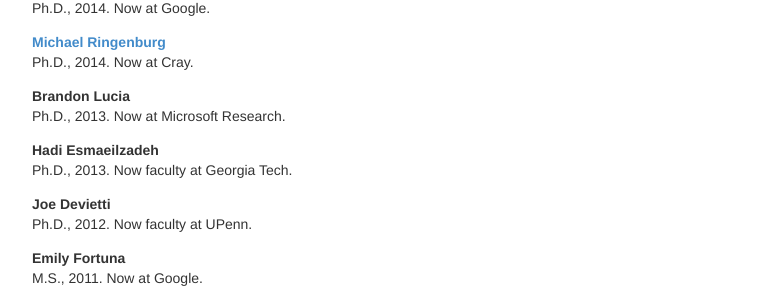
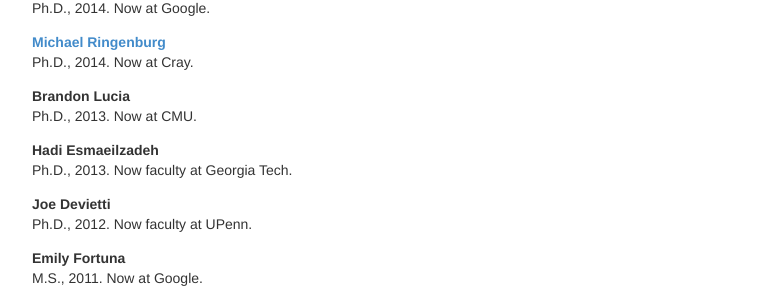
Before and after one commit to uwsampa/sampa-public, a Jekyll site: the page built from people.html, in a window 1280 px wide and 900 px high, scrolled down 2034 px. Shown: the part 247-547 px from the top of the window, without its empty margins (258-1021 px from the left). Built offline with Jekyll 4.4.1, drawn with Linux system fonts in a browser that asks for light colours; Markdown is read by kramdown in place of the engine named in the settings.

Commit message:
Brandon's affiliation

```diff
--- a/_data/people.yml
+++ b/_data/people.yml
@@ -119,7 +119,7 @@
 lucia:
     display_name: "Brandon Lucia"
     role: alum
-    bio: "Ph.D., 2013. Now at Microsoft Research."
+    bio: "Ph.D., 2013. Now at CMU."
 hadi:
     display_name: "Hadi Esmaeilzadeh"
     role: alum
```
